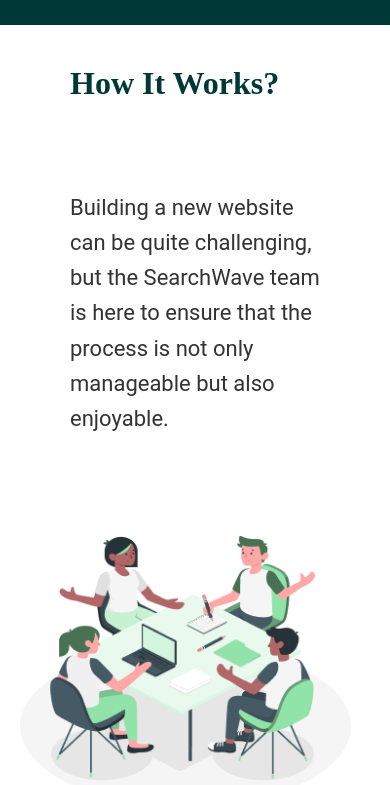
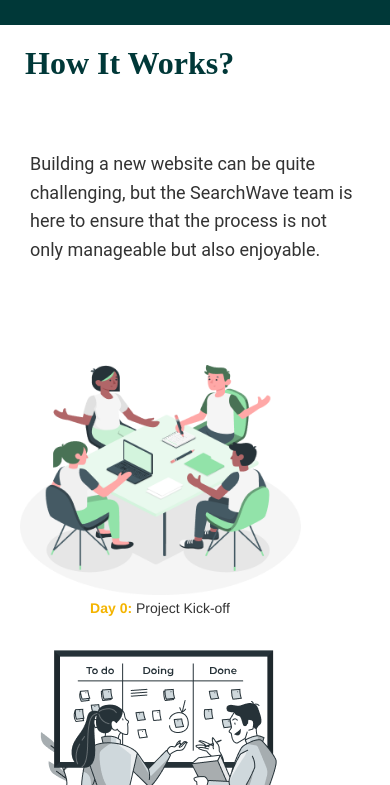
Before and after one commit to sharithasneem/searchWave, a plain HTML site: page pricing.html in a window 390 px wide. Shown: the part 59-844 px from the top of the page. Drawn offline with Linux system fonts and the light colour scheme.

Commit message:
pricing updated

```diff
--- a/pricing.css
+++ b/pricing.css
@@ -100,12 +100,15 @@
 }
 
 @media (max-width: 576px) {
+    .para{
+        margin: 0px 30px;
+    }
     .process-container {
         padding: 100px 0;
     }
 
     .process-step {
-        width: calc(100% - 20px);
+        width: calc(100% - 70px);
     }
 
     .process-step p {
@@ -115,7 +118,16 @@
         font-size: 2rem;
     }
     .responsive-paragraph {
-        font-size: 22px;
+        font-size: 18px;
+    }
+    .heading{
+            margin:20px 25px;
+        }
+    @keyframes gushing {
+        to {
+            color: #003838;
+            width: 100%;
+        }
     }
 
 }
```
